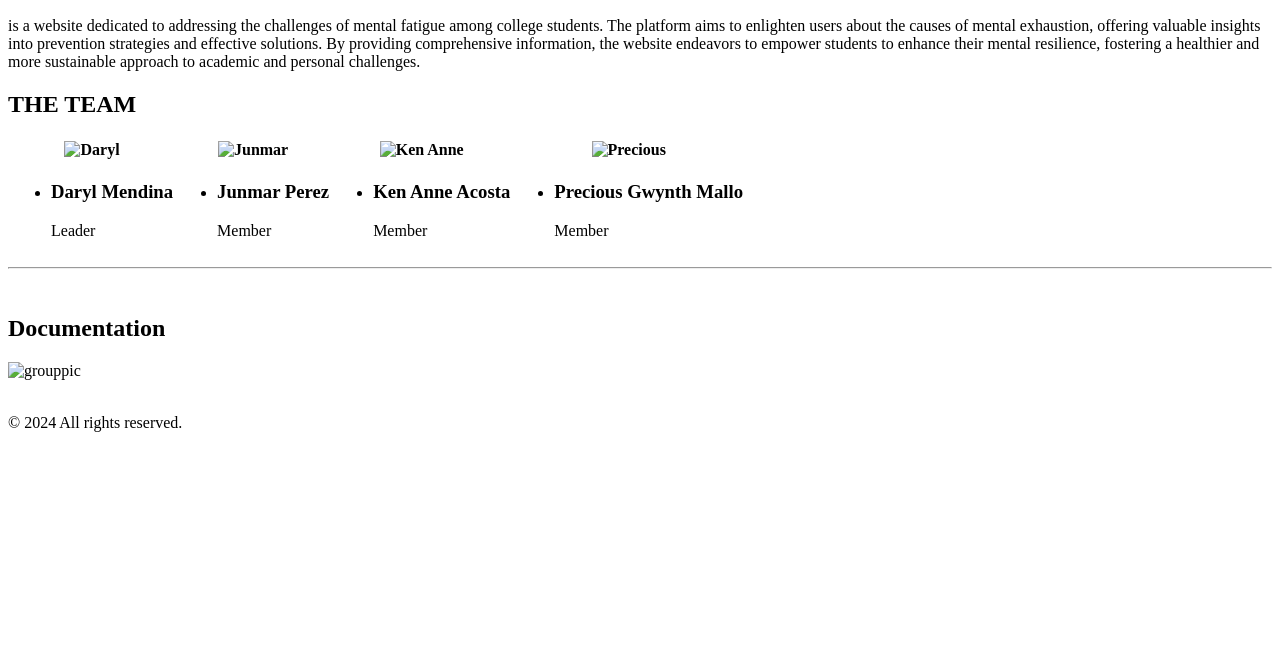
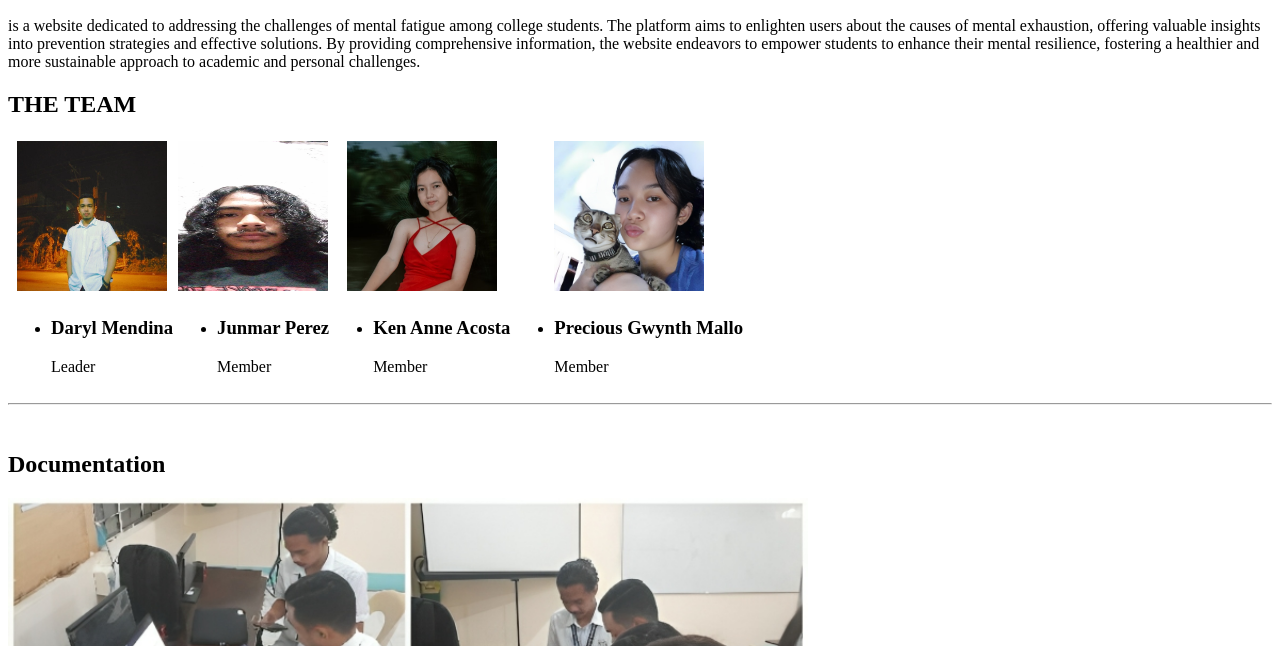
Before and after one commit to junmsr/Addressing-Mental-Fatigue, a plain HTML site: page about.html in a window 1280 px wide. Shown: the part 154-800 px from the top of the page. Drawn offline with Linux system fonts and the light colour scheme; the site is published under a folder, as on GitHub Pages, so addresses that start at the root find nothing.

Commit message:
commit delete "/"
03/11/2024 delete "/"

```diff
--- a/about.html
+++ b/about.html
@@ -25,10 +25,10 @@
           <table>
             <tr>
                 <div class="member">
-                    <th><img src="/images/member1.jpg" alt="Daryl" width="150" height="150"></th>
-                    <th><img src="/images/member2.jpg" alt="Junmar" width="150" height="150"></th>
-                    <th><img src="/images/member3.jpg" alt="Ken Anne" width="150" height="150"></th>
-                    <th><img src="/images/member4.png" alt="Precious" width="150" height="150"></th>
+                    <th><img src="images/member1.jpg" alt="Daryl" width="150" height="150"></th>
+                    <th><img src="images/member2.jpg" alt="Junmar" width="150" height="150"></th>
+                    <th><img src="images/member3.jpg" alt="Ken Anne" width="150" height="150"></th>
+                    <th><img src="images/member4.png" alt="Precious" width="150" height="150"></th>
                 </div>
             </tr>
             <tr>
@@ -75,7 +75,7 @@
             <br>
                 <div class="aboutus">
                     <h2>Documentation</h2>
-                    <img src="/images/docu.png" alt="grouppic" width="800" height="800">
+                    <img src="images/docu.png" alt="grouppic" width="800" height="800">
                 </div>
             <br>
         </hr>
```
